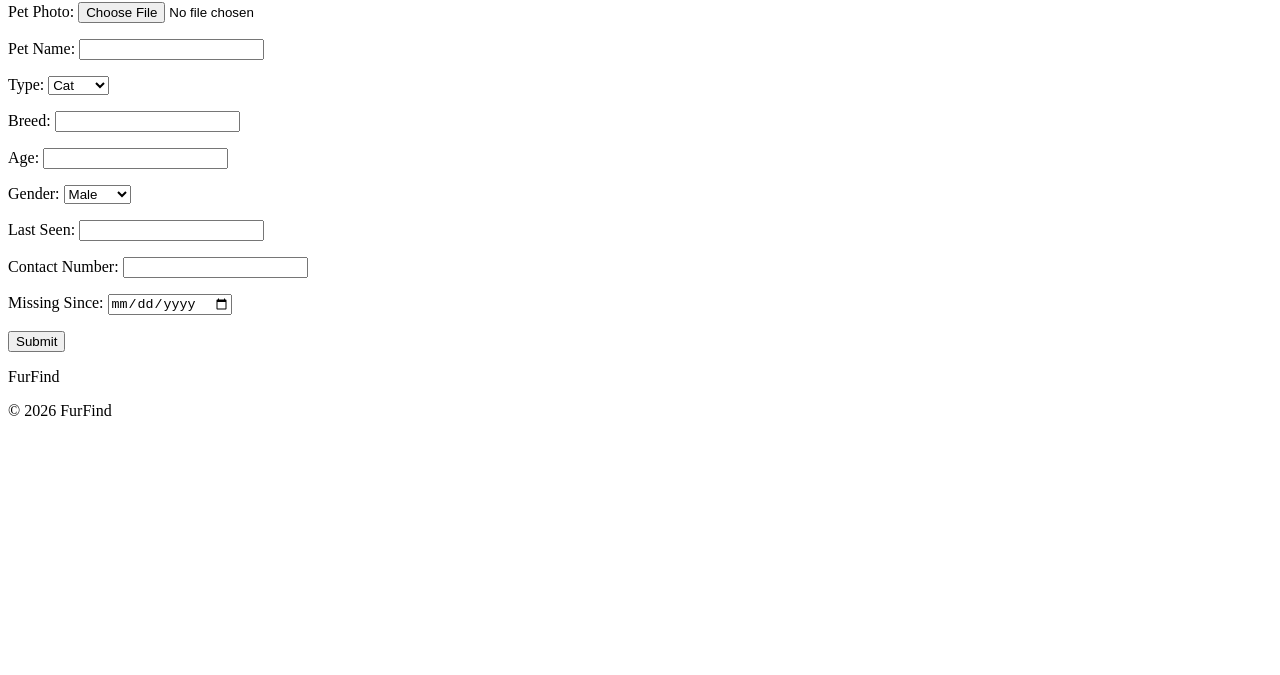
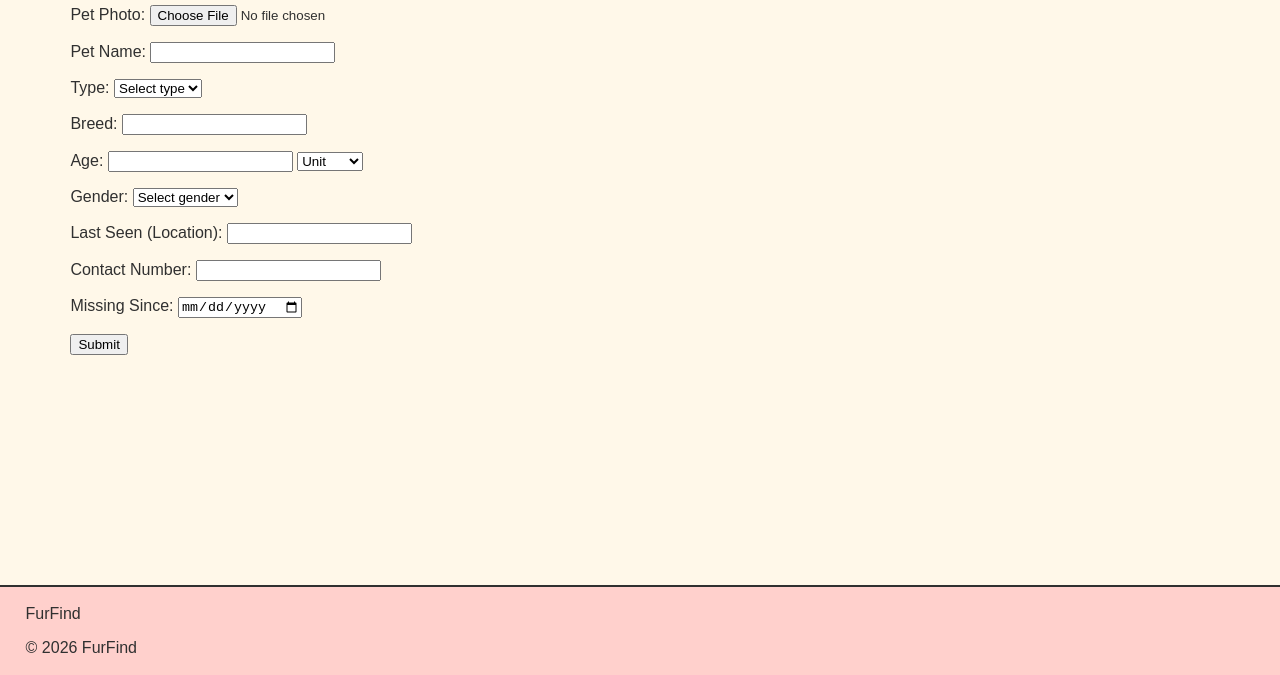
Before and after one commit to anglfyngl/WST-Group-22, a plain HTML site: page report.html in a window 1280 px wide. Shown: the part 163-838 px from the top of the page. Before the commit the page ends 800 px from the top, so only its background shows below. Drawn offline with Linux system fonts and the light colour scheme.

Commit message:
Update report.html

```diff
--- a/report.html
+++ b/report.html
@@ -5,12 +5,19 @@
     <meta charset="UTF-8">
     <meta name="viewport" content="width=device-width, initial-scale=1.0">
     <title>FurFind - Report Lost Pet</title>
+
+    <link rel="stylesheet" href="style.css">
+    <link href="https://fonts.googleapis.com/css2?family=Jua&display=swap" rel="stylesheet">
 </head>
 
-<body>
+<body class="report-page">
 
     <header>
-        <h1>FurFind</h1>
+
+        <div class="logo-area">
+            <img src="resources/logo.png" alt="FurFind logo">
+            <h1>FurFind</h1>
+        </div>
 
         <nav>
             <a href="index.html">Home</a>
@@ -21,25 +28,29 @@
         </nav>
     </header>
 
-    <main>
+    <main class="report-main">
 
-        <h2>Report Lost Pet</h2>
+        <h2 class="report-title">Report Lost Pet</h2>
 
-        <form>
+        <form class="report-form">
+
+            <div class="form-column">
 
             <p>
                 <label for="pet-photo">Pet Photo:</label>
-                <input type="file" id="pet-photo" name="pet-photo">
+                <input type="file" id="pet-photo" name="pet-photo" required>
             </p>
 
             <p>
                 <label for="pet-name">Pet Name:</label>
-                <input type="text" id="pet-name" name="pet-name">
+                <input type="text" id="pet-name" name="pet-name"
+                      pattern="[A-Za-z ]+" required>
             </p>
 
             <p>
                 <label for="type">Type:</label>
-                <select id="type" name="type">
+                <select id="type" name="type" required>
+                <option value="" disabled selected>Select type</option>
                     <option>Cat</option>
                     <option>Dog</option>
                     <option>Bird</option>
@@ -50,36 +61,53 @@
 
             <p>
                 <label for="breed">Breed:</label>
-                <input type="text" id="breed" name="breed">
+                <input type="text" id="breed" name="breed"
+                    pattern="[A-Za-z ]+" required>
             </p>
 
             <p>
                 <label for="age">Age:</label>
-                <input type="text" id="age" name="age">
+                <input type="number" id="age" name="age" min="0" required>
+
+                <select id="age-unit" name="age-unit" required>
+                    <option value="" disabled selected>Unit</option>
+                    <option>Years</option>
+                    <option>Months</option>
+                </select>
             </p>
+            </div>
+
+            <div class="form-column">
 
             <p>
                 <label for="gender">Gender:</label>
-                <select id="gender" name="gender">
+                <select id="gender" name="gender" required>
+                    <option value="" disabled selected>Select gender</option>
                     <option>Male</option>
                     <option>Female</option>
                 </select>
             </p>
 
             <p>
-                <label for="last-seen">Last Seen:</label>
-                <input type="text" id="last-seen" name="last-seen">
+                <label for="last-seen">Last Seen (Location):</label>
+                <input type="text" id="last-seen" name="last-seen" required>
             </p>
 
             <p>
                 <label for="contact-number">Contact Number:</label>
-                <input type="tel" id="contact-number" name="contact-number">
+                <input type="tel"
+                   id="contact-number"
+                   name="contact-number"
+                   pattern="[0-9]+"
+                   inputmode="numeric"
+                   required>
             </p>
 
             <p>
                 <label for="missing-since">Missing Since:</label>
-                <input type="date" id="missing-since" name="missing-since">
+                <input type="date" id="missing-since" name="missing-since" required>
             </p>
+            </div>
 
             <button type="submit">Submit</button>
 
```
